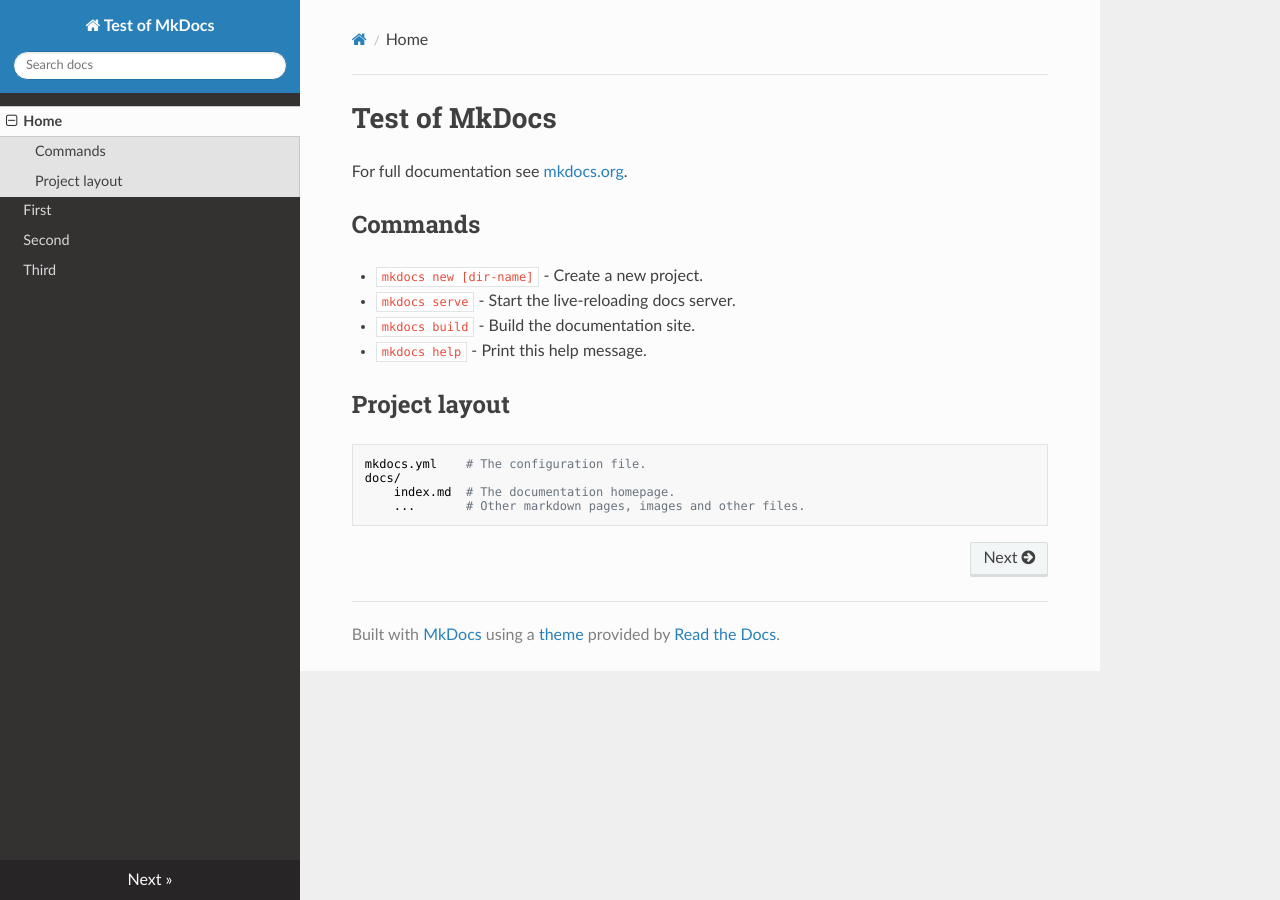
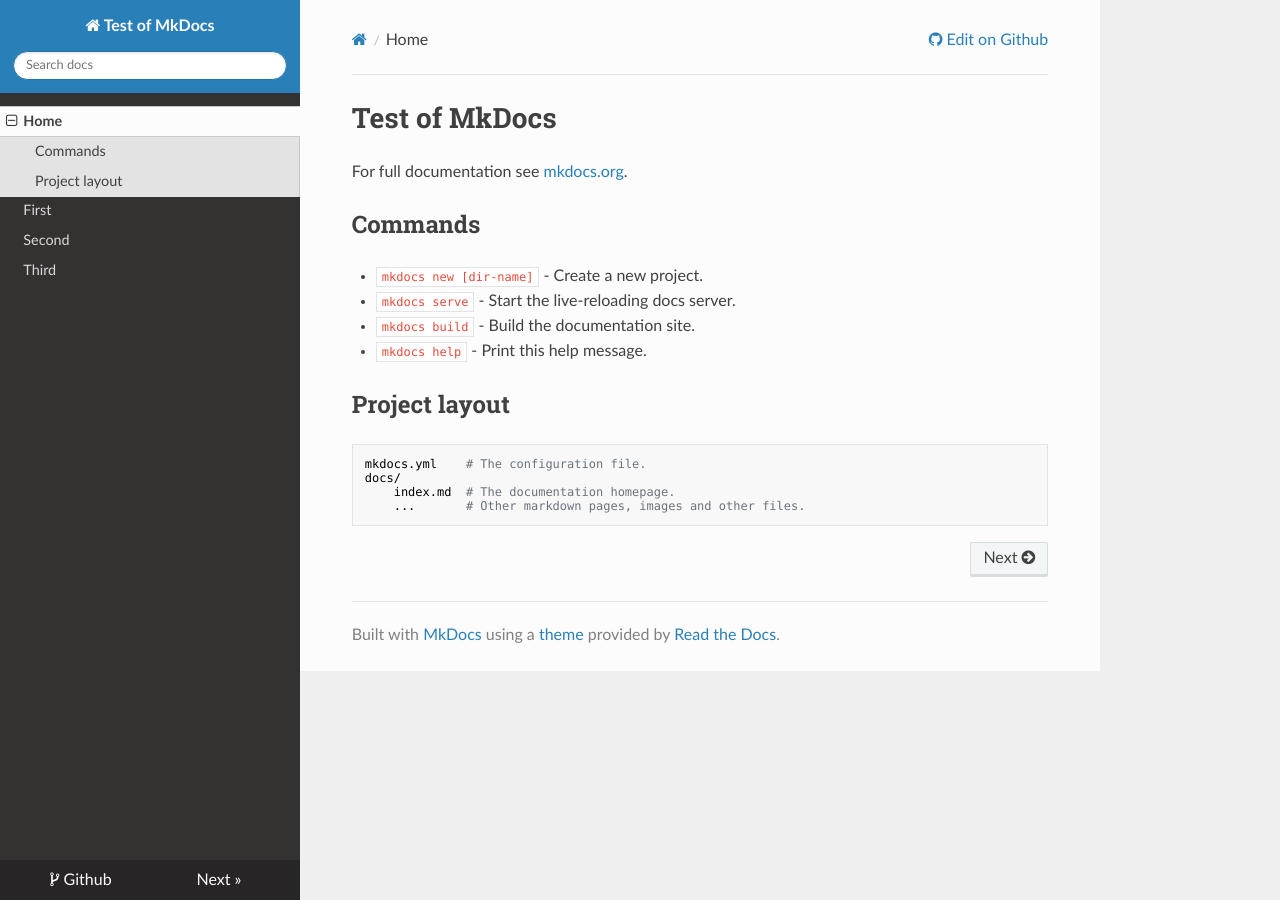
Before and after one commit to tombaker/mkdocstest, an MkDocs documentation site: the page built from docs/index.md, in a window 1280 px wide. Built offline with MkDocs 1.6.1, drawn with Linux system fonts in a browser that asks for light colours; nearby versions of some CDN libraries; old or Windows-style settings are respelled for this version of MkDocs.

Commit message:
mkdocs.yml

```diff
--- a/mkdocs.yml
+++ b/mkdocs.yml
@@ -5,3 +5,7 @@
     - Second: 'second.md'
     - Third: 'third.md'
 theme: 'readthedocs'
+repo_url: https://github.com/tombaker/test
+repo_name: 'Github'
+edit_uri: 'edit/master/docs/'
+site_description: 'Test of MkDocs'
```
